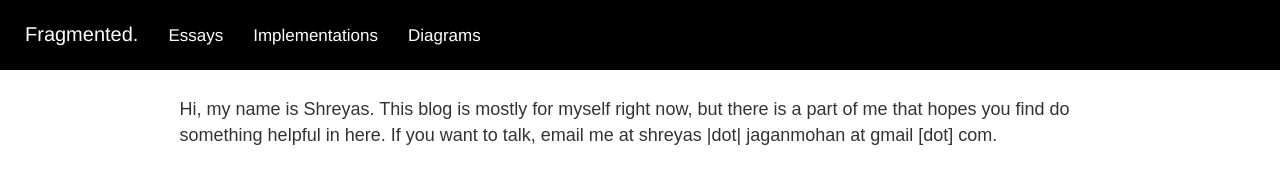
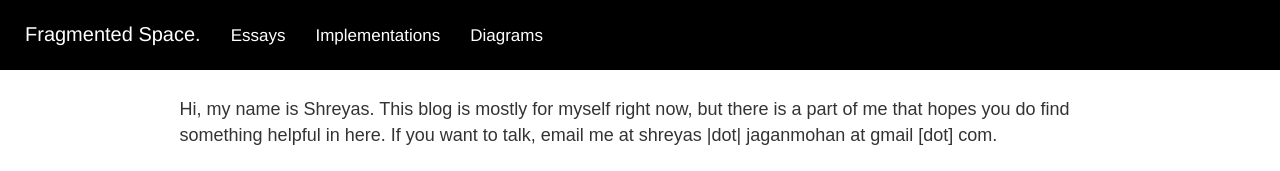
Before and after one commit to drshrey/fragmented-blog, a Gatsby site: page / in a window 1280 px wide. Shown: the top 171 px of the page. Built offline with nearby package versions, Linux system fonts and the light colour scheme; Gatsby itself is replaced by a stand-in of ours; grey boxes are pictures that could not be loaded.

Commit message:
blog again

```diff
--- a/gatsby-config.js
+++ b/gatsby-config.js
@@ -1,6 +1,6 @@
 module.exports = {
   siteMetadata: {
-    title: 'Fragmented.',
+    title: 'Fragmented Space.',
   },
   plugins: [
     'gatsby-plugin-react-helmet',
--- a/src/pages/index.js
+++ b/src/pages/index.js
@@ -6,7 +6,7 @@ import Layout from '../components/layout'
 const IndexPage = () => (
   <Layout>
     <p>
-     Hi, my name is Shreyas. This blog is mostly for myself right now, but there is a part of me that hopes you find do something helpful in here. If you want to talk, email me at shreyas |dot| jaganmohan at gmail [dot] com.
+     Hi, my name is Shreyas. This blog is mostly for myself right now, but there is a part of me that hopes you do find something helpful in here. If you want to talk, email me at shreyas |dot| jaganmohan at gmail [dot] com.
     </p>
     <img style={{
         marginLeft: 'auto',
```
